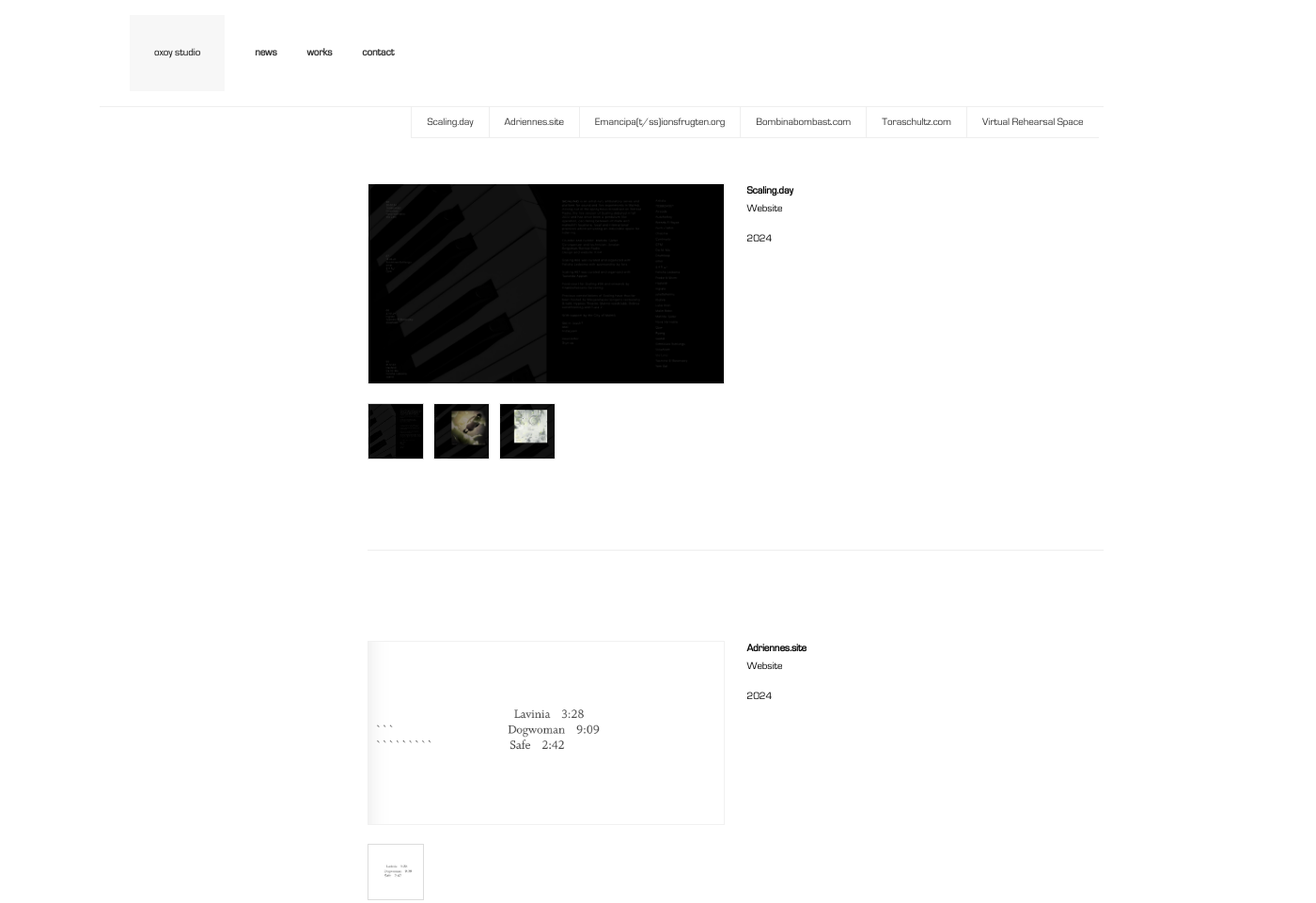
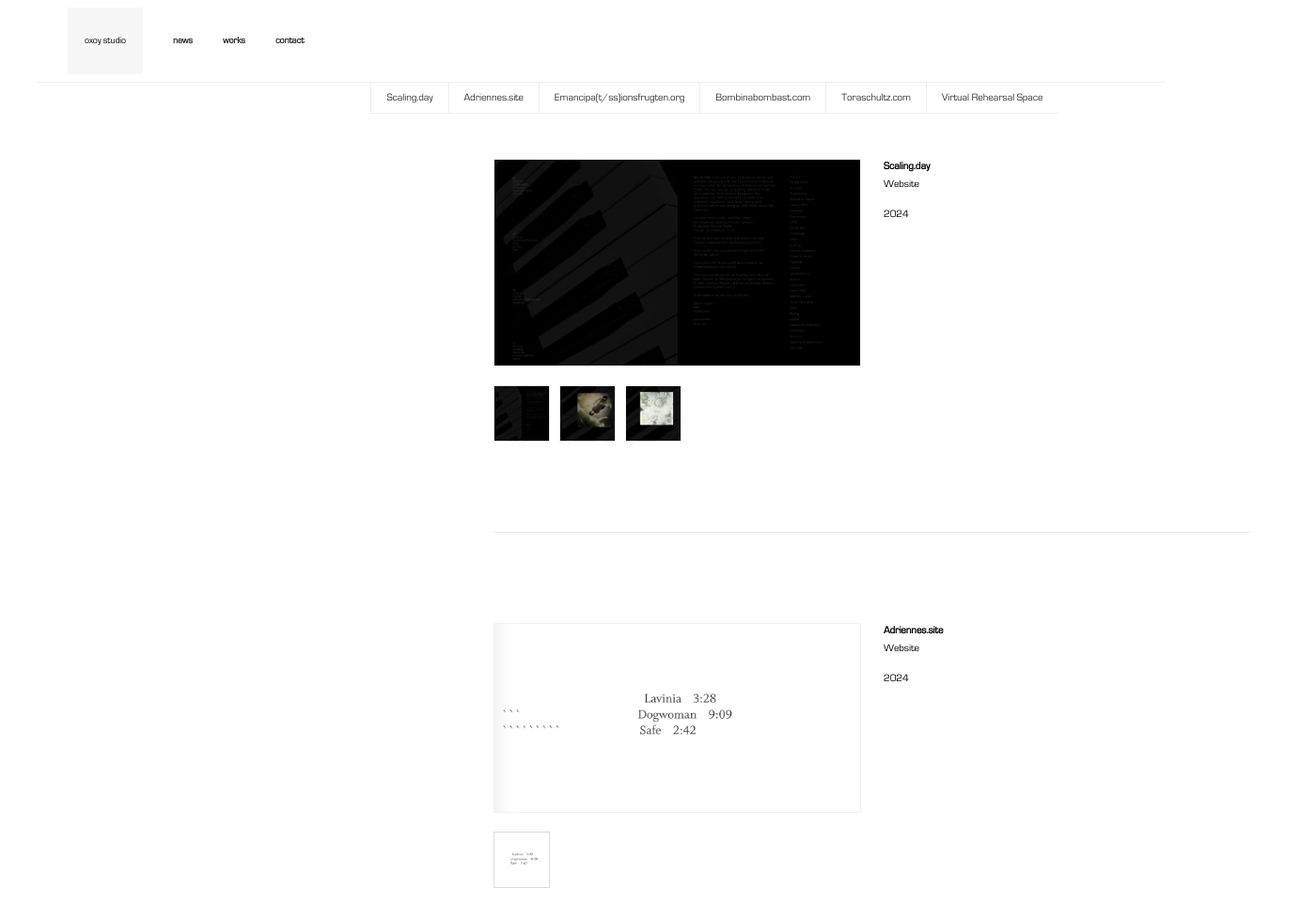
Before and after one commit to codemandy/oxoy, an Astro site: page / in a window 1280 px wide. Shown: the top 961 px of the page at 94% size, 1400 px wide, since content can reach past the window. Built offline with nearby package versions, Linux system fonts and the light colour scheme; Astro itself is replaced by a stand-in of ours.

Commit message:
rollover

```diff
--- a/package.json
+++ b/package.json
@@ -9,7 +9,7 @@
     "astro": "astro"
   },
   "dependencies": {
-    "astro": "^4.5.0",
-    "@astrojs/netlify": "^5.1.2"
+    "@astrojs/netlify": "^6.2.5",
+    "astro": "^5.6.1"
   }
 }
--- a/src/components/MainNav.astro
+++ b/src/components/MainNav.astro
@@ -22,8 +22,10 @@
     display: grid;
     grid-template-columns: 1fr repeat(3, auto) 1fr;
     gap: 2rem;
-    padding: 1rem 2rem;
+    padding: 0.5rem 2rem;
     align-items: center;
+    height: 50%;
+    min-height: 40px;
   }
 
   .logo {
@@ -35,8 +37,9 @@
     display: block;
     width: 100%;
     height: 100%;
-    padding: 0.5rem 1rem;
+    padding: 0.25rem 0.5rem;
     transition: opacity 0.2s ease;
+    font-size: 0.9em;
   }
 
   .logo-link:hover {
@@ -47,6 +50,8 @@
     text-decoration: none;
     color: #333;
     transition: color 0.2s ease;
+    font-size: 0.9em;
+    padding: 0.25rem 0;
   }
 
   .nav-item:hover {
--- a/src/components/SecondaryNav.astro
+++ b/src/components/SecondaryNav.astro
@@ -4,12 +4,6 @@
 
 <div class="secondary-nav-container">
   <div class="secondary-nav-grid">
-    <!-- Empty first column to align with the logo -->
-    <div class="empty-space"></div>
-
-    <!-- Empty second column to align with news -->
-    <div class="empty-space"></div>
-
     <!-- Start secondary nav items at the same grid position as "works" in main nav -->
     <nav class="secondary-nav">
       <a href="/scaling-day">
@@ -41,15 +35,20 @@
 
   .secondary-nav-grid {
     display: grid;
+    /* Match the exact same grid template as MainNav */
     grid-template-columns: 1fr repeat(3, auto) 1fr;
-    gap: 2rem;
     padding: 0 2rem;
   }
 
+  /* Ensure perfect alignment with the works link */
   .secondary-nav {
-    grid-column: 3;
+    grid-column: 3; /* Same column as works-link */
     display: flex;
     overflow-x: auto;
+    padding: 0; /* Remove ALL padding */
+    margin: 0; /* Remove ALL margin */
+    justify-content: space-between; /* Distribute items evenly */
+    width: 100%; /* Ensure it takes full width of the grid column */
   }
 
   .secondary-nav a {
@@ -57,9 +56,11 @@
     color: #333;
     font-size: 11px;
     padding-bottom: 8px;
-    margin-right: px;
     display: inline-block;
     position: relative;
+    white-space: nowrap;
+    text-align: center; /* Center text within each link */
+    flex: 1; /* Make each link take equal space */
   }
 
   .secondary-nav a.active::after {
@@ -75,4 +76,10 @@
   .secondary-nav a:hover {
     color: #000;
   }
+
+  /* Hide horizontal scrollbar but keep functionality */
+  .secondary-nav::-webkit-scrollbar {
+    height: 0;
+    width: 0;
+  }
 </style>
--- a/src/pages/contact.astro
+++ b/src/pages/contact.astro
@@ -4,9 +4,11 @@ import MainNav from '../components/MainNav.astro';
 ---
 
 <Layout title="Contact | Oxoy Studio">
+  <!-- Navigation outside container -->
+  <MainNav />
+
+  <!-- Content inside container -->
   <div class="container">
-    <MainNav />
-
     <div class="contact-header">
       <h1>DESIGN AND DEVELOPMENT STUDIO</h1>
       <h2>Focused on visual identities, websites and content creation for cultural and commercial clients. <br>
--- a/src/pages/index.astro
+++ b/src/pages/index.astro
@@ -8,14 +8,12 @@ import SecondaryNav from '../components/SecondaryNav.astro';
 ---
 
 <Layout title="Oxoy Studio">
+	<!-- Navigation outside container -->
+	<MainNav />
+	<SecondaryNav />
+
+	<!-- Content inside container -->
 	<div class="container">
-		<!-- Main Navigation -->
-		<MainNav />
-
-		<!-- Secondary Navigation -->
-		<SecondaryNav />
-
-		<!-- Exhibition Content -->
 		<div class="works">
 			<!-- Scaling.day -->
 			<div class="work">
--- a/src/pages/news.astro
+++ b/src/pages/news.astro
@@ -40,9 +40,11 @@ const newsItems = [
 ---
 
 <Layout title="News - oxoy studio">
+  <!-- Navigation outside container -->
+  <MainNav />
+
+  <!-- Content inside container -->
   <div class="container">
-    <MainNav />
-
     <div class="news-header">
       <h1>News</h1>
       <p>Latest updates</p>
--- a/src/styles/global.css
+++ b/src/styles/global.css
@@ -20,16 +20,16 @@ a {
 }
 
 .container {
-  max-width: 1100px;
-  margin: 0 auto;
-  padding: 0 16px;
-  min-height: 100vh;
-  padding-bottom: 180px; /* Adds space at the bottom of the page */
-
+  margin-left: 0;
+  max-width: 1200px;
+  padding: 0 2rem;
+  width: 100%;
 }
 
 /* Main Navigation */
 .main-nav {
+  max-width: 1200px;
+  margin: 0 auto;
   font-size: 11px;
   font-weight: 700;
   border-bottom: 1px solid #eee;
@@ -83,7 +83,7 @@ a {
 /* Secondary Navigation */
 .secondary-nav-container {
   overflow-x: auto;
-  margin-left: 163px;
+  margin-left: 120px;
 }
 
 .secondary-nav {
@@ -115,7 +115,7 @@ a {
 /* Work Content */
 .works {
   margin-top: 48px;
-  margin-left: 285px;
+  margin-left: 330px;
   display: flex;
   flex-direction: column;
   gap: 96px;
@@ -226,6 +226,10 @@ a {
   .work-image-container {
     width: 100%;
   }
+
+  .container {
+    margin-left: 163px; /* Adjust based on your needs */
+  }
 }
 
 @media (max-width: 767px) {
```
Also changed, not shown: src/pages/template.astro (added, +10 -0 lines), 3 other files.
